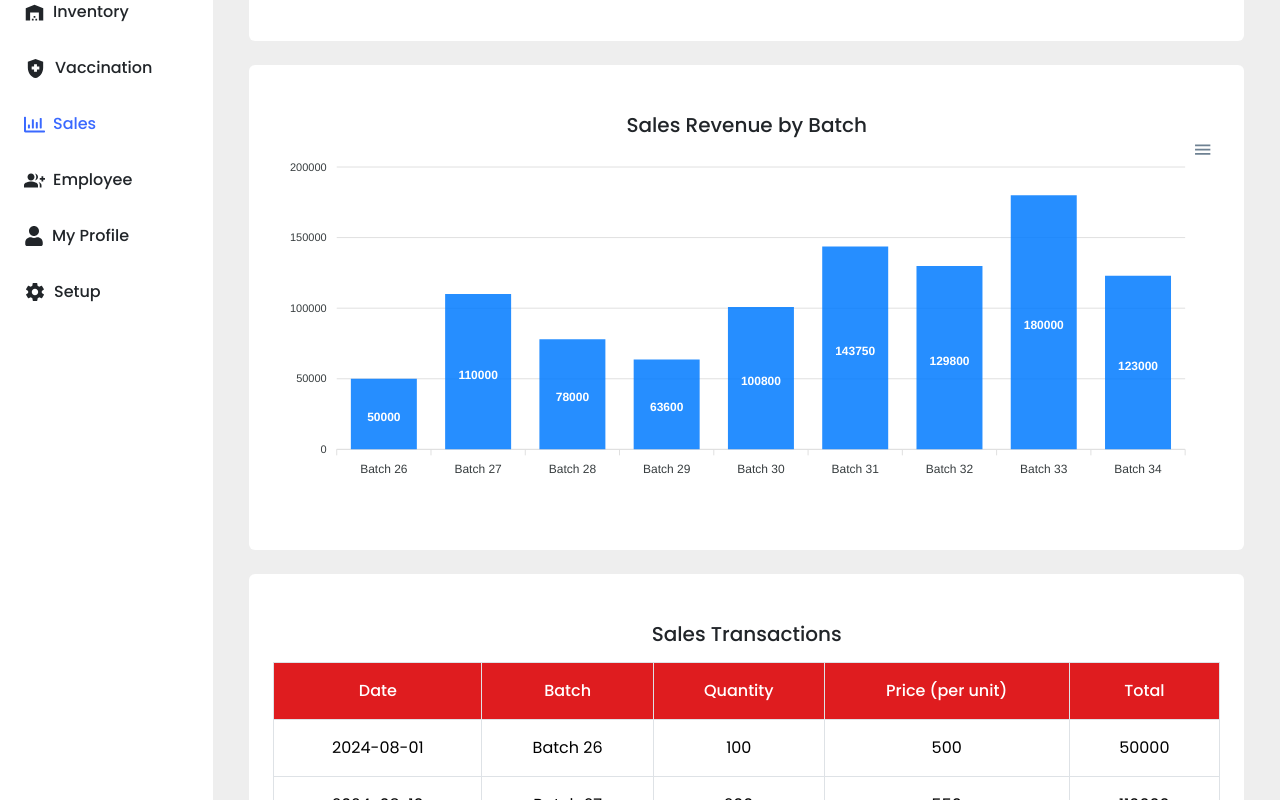
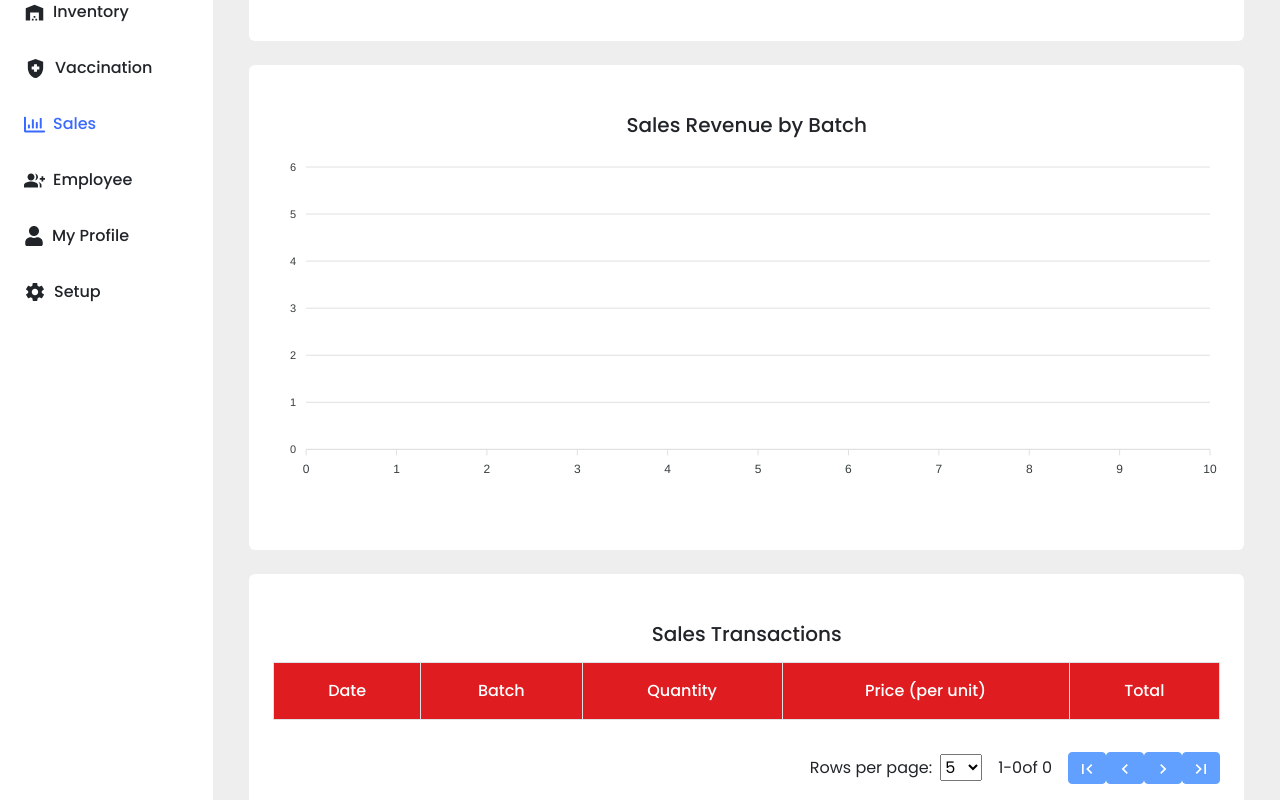
Before and after one commit to shaggy619/Mero-Farm, a React (Vite) app: page /sales in a window 1280 px wide. Shown: the part 240-1040 px from the top of the page. Built offline with nearby package versions, Linux system fonts and the light colour scheme.

Commit message:
Added Farm context to update the sales state accordingly

```diff
--- a/src/Dashboard/Farm.jsx
+++ b/src/Dashboard/Farm.jsx
@@ -1,23 +1,11 @@
-import React, { useState } from "react";
+import React, { useState, useContext } from "react";
 import { Button, Modal, Form } from "react-bootstrap";
 import FarmTable from "../components/FarmTable";
+import { FarmContext } from "../context/FarmContext";
 
 const Farm = () => {
   const [show, setShow] = useState(false);
-  const [data, setData] = useState([
-    { id: 1, batch: "Batch 1", date: "2024-01-01", days: 28, total: 500 },
-    { id: 2, batch: "Batch 2", date: "2024-02-01", days: 30, total: 600 },
-    { id: 3, batch: "Batch 3", date: "2024-03-01", days: 31, total: 550 },
-    { id: 4, batch: "Batch 4", date: "2024-04-01", days: 29, total: 500 },
-    { id: 5, batch: "Batch 5", date: "2024-05-01", days: 30, total: 600 },
-    { id: 6, batch: "Batch 6", date: "2024-06-01", days: 31, total: 550 },
-    { id: 7, batch: "Batch 7", date: "2024-07-01", days: 29, total: 500 },
-    { id: 8, batch: "Batch 8", date: "2024-08-01", days: 30, total: 600 },
-    { id: 9, batch: "Batch 9", date: "2024-09-01", days: 31, total: 550 },
-    { id: 10, batch: "Batch 10", date: "2024-10-01", days: 29, total: 500 },
-    { id: 11, batch: "Batch 11", date: "2024-11-01", days: 30, total: 600 },
-    { id: 12, batch: "Batch 12", date: "2024-12-01", days: 31, total: 550 },
-  ]);
+  const { batches, addBatch } = useContext(FarmContext);
   const [formData, setFormData] = useState({
     batch: "",
     birds: "",
@@ -39,14 +27,14 @@ const Farm = () => {
     const timeDiff = today - batchDate;
     const daysDiff = Math.floor(timeDiff / (1000 * 60 * 60 * 24));
     const newBatch = {
-      id: data.length + 1,
-      batch: `Batch ${data.length + 1}`,
+      id: batches.length + 1,
+      batch: `Batch ${batches.length + 1}`,
       date: formData.date,
       days: daysDiff,
       price: parseInt(formData.price, 10),
       total: parseInt(formData.birds, 10),
     };
-    setData([...data, newBatch]);
+    addBatch([...batches, newBatch]);
     setFormData({ birds: "", price: "", date: "", type: "local" });
     handleClose();
   };
@@ -115,7 +103,7 @@ const Farm = () => {
         </Modal.Footer>
       </Modal>
 
-      <FarmTable data={data} setData={setData} />
+      <FarmTable />
     </div>
   );
 };
--- a/src/Dashboard/Sales.jsx
+++ b/src/Dashboard/Sales.jsx
@@ -1,4 +1,4 @@
-import React, { useState } from "react";
+import React, { useState, useContext } from "react";
 import Chart from "react-apexcharts";
 import { Button } from "react-bootstrap";
 import {
@@ -12,76 +12,13 @@ import {
   getCoreRowModel,
   getPaginationRowModel,
 } from "@tanstack/react-table";
+import { FarmContext } from "../context/FarmContext";
 
 const Sales = () => {
   const [pageSize, setPageSize] = useState(5);
-  const [salesData, setSalesData] = useState([
-    {
-      date: "2024-08-01",
-      batch: "Batch 26",
-      quantity: 100,
-      price: 500,
-      total: 50000,
-    },
-    {
-      date: "2024-08-10",
-      batch: "Batch 27",
-      quantity: 200,
-      price: 550,
-      total: 110000,
-    },
-    {
-      date: "2024-08-15",
-      batch: "Batch 28",
-      quantity: 150,
-      price: 520,
-      total: 78000,
-    },
-    {
-      date: "2024-08-20",
-      batch: "Batch 29",
-      quantity: 120,
-      price: 530,
-      total: 63600,
-    },
-    {
-      date: "2024-08-25",
-      batch: "Batch 30",
-      quantity: 180,
-      price: 560,
-      total: 100800,
-    },
-    {
-      date: "2024-09-01",
-      batch: "Batch 31",
-      quantity: 250,
-      price: 575,
-      total: 143750,
-    },
-    {
-      date: "2024-09-05",
-      batch: "Batch 32",
-      quantity: 220,
-      price: 590,
-      total: 129800,
-    },
-    {
-      date: "2024-09-10",
-      batch: "Batch 33",
-      quantity: 300,
-      price: 600,
-      total: 180000,
-    },
-    {
-      date: "2024-09-15",
-      batch: "Batch 34",
-      quantity: 200,
-      price: 615,
-      total: 123000,
-    },
-  ]);
+  const { sales } = useContext(FarmContext);
 
-  const totalSales = salesData.reduce((sum, sale) => sum + sale.total, 0);
+  const totalSales = sales.reduce((sum, sale) => sum + sale.total, 0);
 
   const columns = [
     { header: "Date", accessorKey: "date" },
@@ -92,7 +29,7 @@ const Sales = () => {
   ];
 
   const table = useReactTable({
-    data: salesData,
+    data: sales,
     columns,
     initialState: {
       pagination: {
@@ -104,12 +41,10 @@ const Sales = () => {
   });
 
   const chartData = {
-    series: [
-      { name: "Sales Revenue", data: salesData.map((sale) => sale.total) },
-    ],
+    series: [{ name: "Sales Revenue", data: sales.map((sale) => sale.total) }],
     options: {
       chart: { type: "bar", height: 350 },
-      xaxis: { categories: salesData.map((sale) => sale.batch) },
+      xaxis: { categories: sales.map((sale) => sale.batch) },
       colors: ["#007bff"],
     },
   };
@@ -193,9 +128,9 @@ const Sales = () => {
               {table.getState().pagination.pageIndex * pageSize + 1}-
               {Math.min(
                 (table.getState().pagination.pageIndex + 1) * pageSize,
-                salesData.length
+                sales.length
               )}
-              of {salesData.length}
+              of {sales.length}
             </div>
 
             <div>
--- a/src/components/FarmTable.jsx
+++ b/src/components/FarmTable.jsx
@@ -1,4 +1,4 @@
-import React, { useState } from "react";
+import React, { useState, useContext } from "react";
 import { Button, Modal, Form } from "react-bootstrap";
 import {
   MdFirstPage,
@@ -11,8 +11,10 @@ import {
   getCoreRowModel,
   getPaginationRowModel,
 } from "@tanstack/react-table";
+import { FarmContext } from "../context/FarmContext";
 
-const FarmTable = ({ data, setData }) => {
+const FarmTable = () => {
+  const { batches, updateBatch, deleteBatch } = useContext(FarmContext);
   const [showModal, setShowModal] = useState(false);
   const [selectedRow, setSelectedRow] = useState(null);
   const [pageSize, setPageSize] = useState(10);
@@ -32,20 +34,19 @@ const FarmTable = ({ data, setData }) => {
   // Handle Save Changes
   const handleSaveChanges = () => {
     if (selectedRow && editReason && quantity) {
-      const updatedData = data.map((item) =>
-        item.id === selectedRow.id
-          ? { ...item, total: item.total - Number(quantity) }
-          : item
+      updateBatch(
+        selectedRow.id,
+        Number(quantity),
+        editReason,
+        price ? Number(price) : 0
       );
-      setData(updatedData);
-      handleClose();
+      setShowModal(false);
     }
   };
 
   // Handle Delete
   const handleDelete = (rowData) => {
-    const updatedData = data.filter((item) => item.id !== rowData.id);
-    setData(updatedData);
+    deleteBatch(rowData.id);
   };
 
   // Handle Modal Close
@@ -86,7 +87,7 @@ const FarmTable = ({ data, setData }) => {
   ];
 
   const table = useReactTable({
-    data,
+    data: batches,
     columns,
     getCoreRowModel: getCoreRowModel(),
     getPaginationRowModel: getPaginationRowModel(),
@@ -149,9 +150,9 @@ const FarmTable = ({ data, setData }) => {
           {table.getState().pagination.pageIndex * pageSize + 1}-
           {Math.min(
             (table.getState().pagination.pageIndex + 1) * pageSize,
-            data.length
+            batches.length
           )}
-          of {data.length}
+          of {batches.length}
         </div>
 
         <div>
--- /dev/null
+++ b/src/context/FarmContext.jsx
@@ -0,0 +1,170 @@
+import React, { createContext, useState } from "react";
+
+export const FarmContext = createContext();
+
+const FarmProvider = ({ children }) => {
+  const [batches, setBatches] = useState([
+    {
+      id: 1,
+      batch: "Batch 1",
+      date: "2024-01-01",
+      days: 28,
+      total: 500,
+      sold: 0,
+      mortality: 0,
+    },
+    {
+      id: 2,
+      batch: "Batch 2",
+      date: "2024-02-01",
+      days: 30,
+      total: 600,
+      sold: 0,
+      mortality: 0,
+    },
+    {
+      id: 3,
+      batch: "Batch 3",
+      date: "2024-03-01",
+      days: 31,
+      total: 700,
+      sold: 0,
+      mortality: 0,
+    },
+    {
+      id: 4,
+      batch: "Batch 4",
+      date: "2024-04-01",
+      days: 32,
+      total: 800,
+      sold: 0,
+      mortality: 0,
+    },
+    {
+      id: 5,
+      batch: "Batch 5",
+      date: "2024-05-01",
+      days: 33,
+      total: 900,
+      sold: 0,
+      mortality: 0,
+    },
+    {
+      id: 6,
+      batch: "Batch 6",
+      date: "2024-06-01",
+      days: 34,
+      total: 1000,
+      sold: 0,
+      mortality: 0,
+    },
+    {
+      id: 7,
+      batch: "Batch 7",
+      date: "2024-07-01",
+      days: 35,
+      total: 1100,
+      sold: 0,
+      mortality: 0,
+    },
+    {
+      id: 8,
+      batch: "Batch 8",
+      date: "2024-08-01",
+      days: 36,
+      total: 1200,
+      sold: 0,
+      mortality: 0,
+    },
+    {
+      id: 9,
+      batch: "Batch 9",
+      date: "2024-09-01",
+      days: 37,
+      total: 1300,
+      sold: 0,
+      mortality: 0,
+    },
+    {
+      id: 10,
+      batch: "Batch 10",
+      date: "2024-10-01",
+      days: 38,
+      total: 1400,
+      sold: 0,
+      mortality: 0,
+    },
+    {
+      id: 11,
+      batch: "Batch 11",
+      date: "2024-11-01",
+      days: 39,
+      total: 1500,
+      sold: 0,
+      mortality: 0,
+    },
+    {
+      id: 12,
+      batch: "Batch 12",
+      date: "2024-12-01",
+      days: 40,
+      total: 1600,
+      sold: 0,
+      mortality: 0,
+    },
+  ]);
+
+  const [sales, setSales] = useState([]);
+
+  // Function to add a new batch
+  const addBatch = (batch) => {
+    setBatches([...batches, batch]);
+  };
+
+  // Function to update batch when birds are sold or there is mortality
+  const updateBatch = (batchId, quantity, type, price = 0) => {
+    setBatches((prevBatches) =>
+      prevBatches.map((batch) =>
+        batch.id === batchId
+          ? {
+              ...batch,
+              total: batch.total - quantity,
+              sold: type === "sold" ? batch.sold + quantity : batch.sold,
+              mortality:
+                type === "mortality"
+                  ? batch.mortality + quantity
+                  : batch.mortality,
+            }
+          : batch
+      )
+    );
+
+    if (type === "sold") {
+      const batch = batches.find((b) => b.id === batchId);
+      setSales([
+        ...sales,
+        {
+          date: new Date().toISOString().split("T")[0],
+          batch: batch.batch,
+          quantity,
+          price,
+          total: quantity * price,
+        },
+      ]);
+    }
+  };
+
+  const deleteBatch = (id) => {
+    setBatches((prevBatches) => prevBatches.filter((batch) => batch.id !== id));
+  };
+
+  return (
+    <FarmContext.Provider
+      value={{ batches, sales, addBatch, updateBatch, deleteBatch }}
+    >
+      {children}
+    </FarmContext.Provider>
+  );
+};
+
+export default FarmProvider;
--- a/src/main.jsx
+++ b/src/main.jsx
@@ -2,9 +2,12 @@ import { createRoot } from "react-dom/client";
 import "./index.css";
 import App from "./App.jsx";
 import { AppProvider } from "./context/AppContext";
+import FarmProvider from "./context/FarmContext";
 
 createRoot(document.getElementById("root")).render(
   <AppProvider>
-    <App />
+    <FarmProvider>
+      <App />
+    </FarmProvider>
   </AppProvider>
 );
```
